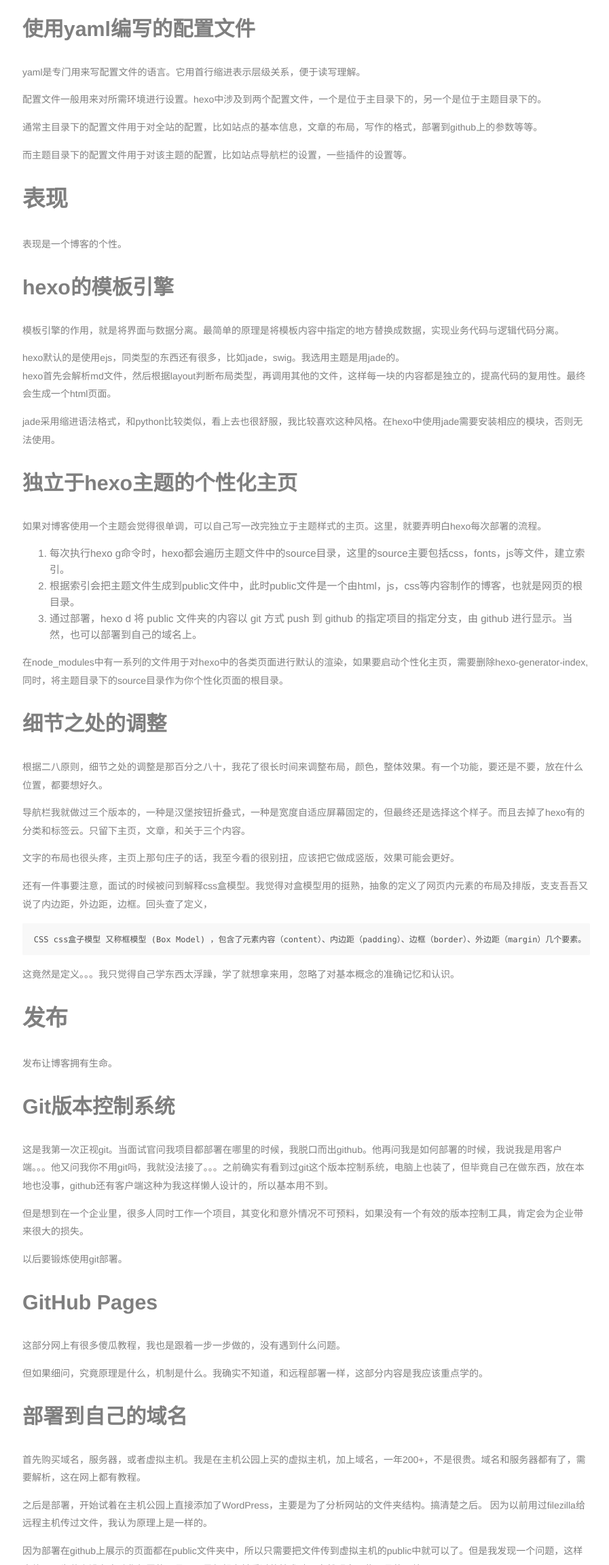
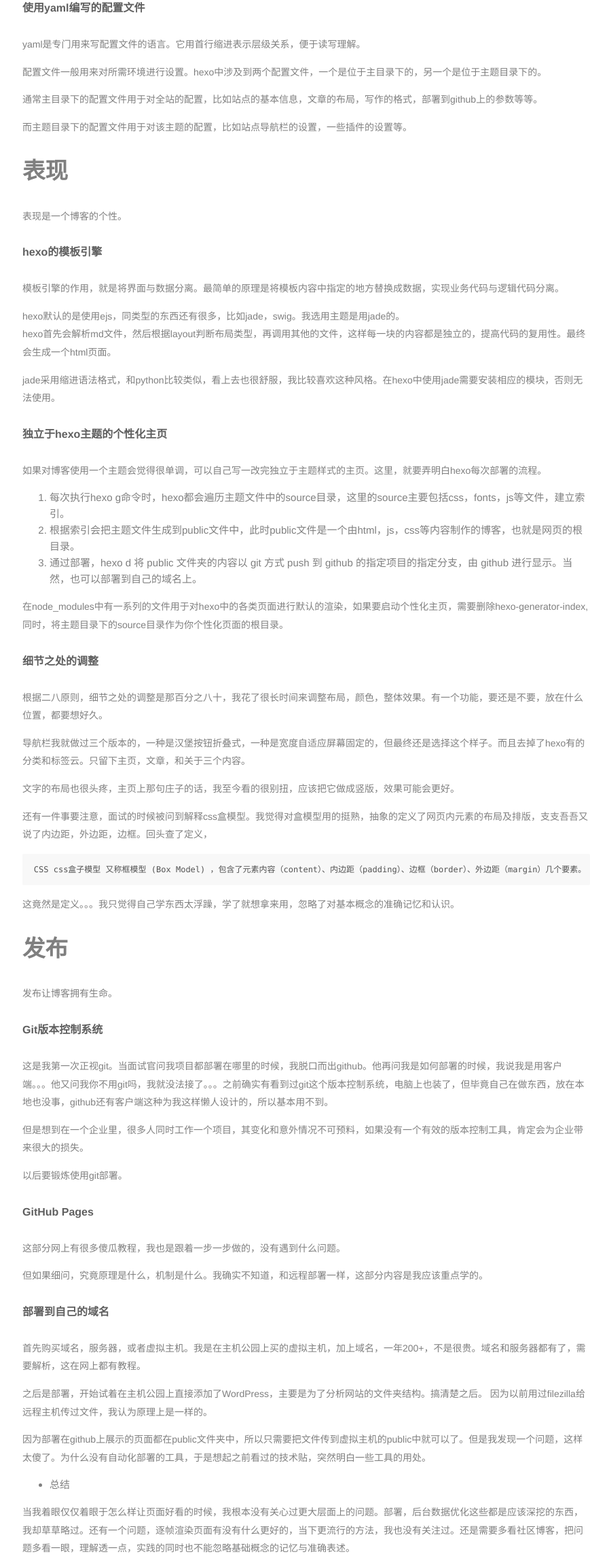
Before and after one commit to Potato-W/changshunwang.github.io, a plain HTML site: page 2017/03/21/hexo原理浅析/index.html in a window 1280 px wide. Shown: the part 1764-4066 px from the top of the page at 68% size, without its empty margins (381-1278 px from the left). Drawn offline with Linux system fonts and the light colour scheme.

Commit message:
Site updated: 2017-03-22 01:58:59

```diff
--- a/2017/03/21/hexo原理浅析/index.html
+++ b/2017/03/21/hexo原理浅析/index.html
@@ -33,35 +33,35 @@
 <h1 id="内容"><a href="#内容" class="headerlink" title="内容"></a>内容</h1><p>内容是一个博客的灵魂。</p>
 <h4 id="hexo的文件夹结构"><a href="#hexo的文件夹结构" class="headerlink" title="hexo的文件夹结构"></a>hexo的文件夹结构</h4><p>.<br>├── _config.yml<br>├── db.json<br>├── node_modules<br>├── package.json<br>├── public<br>├── scaffolds<br>├── source #所有文章文件放在这里<br>└── themes #主题文件夹</p>
 <p><strong>_config.yml</strong>&nbsp; 站点的配置文件。<br><strong>db.json</strong> &nbsp; 缓存文件<br><strong>node_modules</strong> &nbsp; 安装的插件以及hexo所需的一些node.js模块。<br><strong>package.json</strong>&nbsp; 应用程序信息，配置hexo运行需要的js包。<br><strong>public</strong>&nbsp; 最终所见网页的所有内容<br><strong>scaffolds</strong> &nbsp; 模板文件夹。当新建一个文章时，会默认包含对应模板的内容。<br><strong>source</strong>&nbsp; 资源文件夹是存放用户资源的地方。所有的源文件都会被保存在_post文件夹中。除 <em>posts 文件夹之外，开头命名为 </em> (下划线)的文件 / 文件夹和隐藏的文件将会被忽略。Markdown 和 HTML 文件会被解析并放到 public 文件夹，而其他文件会被拷贝过去。<br><strong>themes</strong>&nbsp; 存放主题文件，hexo会根据主题来生成静态页面。</p>
-<h2 id="使用markdown编写的博客文章"><a href="#使用markdown编写的博客文章" class="headerlink" title="使用markdown编写的博客文章"></a>使用markdown编写的博客文章</h2><p>之所以选择hexo做博客一个原因就是它支持markdown。用markdown写文章感觉特别爽，只需要记住简单的几个语法，而且可以把全部的注意力放在文字本身上，而不用去过多的关注排版。</p>
-<h2 id="使用yaml编写的配置文件"><a href="#使用yaml编写的配置文件" class="headerlink" title="使用yaml编写的配置文件"></a>使用yaml编写的配置文件</h2><p>yaml是专门用来写配置文件的语言。它用首行缩进表示层级关系，便于读写理解。</p>
+<h4 id="使用markdown编写的博客文章"><a href="#使用markdown编写的博客文章" class="headerlink" title="使用markdown编写的博客文章"></a>使用markdown编写的博客文章</h4><p>之所以选择hexo做博客一个原因就是它支持markdown。用markdown写文章感觉特别爽，只需要记住简单的几个语法，而且可以把全部的注意力放在文字本身上，而不用去过多的关注排版。</p>
+<h4 id="使用yaml编写的配置文件"><a href="#使用yaml编写的配置文件" class="headerlink" title="使用yaml编写的配置文件"></a>使用yaml编写的配置文件</h4><p>yaml是专门用来写配置文件的语言。它用首行缩进表示层级关系，便于读写理解。</p>
 <p>配置文件一般用来对所需环境进行设置。hexo中涉及到两个配置文件，一个是位于主目录下的，另一个是位于主题目录下的。</p>
 <p>通常主目录下的配置文件用于对全站的配置，比如站点的基本信息，文章的布局，写作的格式，部署到github上的参数等等。</p>
 <p>而主题目录下的配置文件用于对该主题的配置，比如站点导航栏的设置，一些插件的设置等。</p>
 <h1 id="表现"><a href="#表现" class="headerlink" title="表现"></a>表现</h1><p>表现是一个博客的个性。</p>
-<h2 id="hexo的模板引擎"><a href="#hexo的模板引擎" class="headerlink" title="hexo的模板引擎"></a>hexo的模板引擎</h2><p>模板引擎的作用，就是将界面与数据分离。最简单的原理是将模板内容中指定的地方替换成数据，实现业务代码与逻辑代码分离。</p>
+<h4 id="hexo的模板引擎"><a href="#hexo的模板引擎" class="headerlink" title="hexo的模板引擎"></a>hexo的模板引擎</h4><p>模板引擎的作用，就是将界面与数据分离。最简单的原理是将模板内容中指定的地方替换成数据，实现业务代码与逻辑代码分离。</p>
 <p>hexo默认的是使用ejs，同类型的东西还有很多，比如jade，swig。我选用主题是用jade的。<br>hexo首先会解析md文件，然后根据layout判断布局类型，再调用其他的文件，这样每一块的内容都是独立的，提高代码的复用性。最终会生成一个html页面。</p>
 <p>jade采用缩进语法格式，和python比较类似，看上去也很舒服，我比较喜欢这种风格。在hexo中使用jade需要安装相应的模块，否则无法使用。</p>
-<h2 id="独立于hexo主题的个性化主页"><a href="#独立于hexo主题的个性化主页" class="headerlink" title="独立于hexo主题的个性化主页"></a>独立于hexo主题的个性化主页</h2><p>如果对博客使用一个主题会觉得很单调，可以自己写一改完独立于主题样式的主页。这里，就要弄明白hexo每次部署的流程。</p>
+<h4 id="独立于hexo主题的个性化主页"><a href="#独立于hexo主题的个性化主页" class="headerlink" title="独立于hexo主题的个性化主页"></a>独立于hexo主题的个性化主页</h4><p>如果对博客使用一个主题会觉得很单调，可以自己写一改完独立于主题样式的主页。这里，就要弄明白hexo每次部署的流程。</p>
 <ol>
 <li>每次执行hexo g命令时，hexo都会遍历主题文件中的source目录，这里的source主要包括css，fonts，js等文件，建立索引。</li>
 <li>根据索引会把主题文件生成到public文件中，此时public文件是一个由html，js，css等内容制作的博客，也就是网页的根目录。</li>
 <li>通过部署，hexo d 将 public 文件夹的内容以 git 方式 push 到 github 的指定项目的指定分支，由 github 进行显示。当然，也可以部署到自己的域名上。</li>
 </ol>
 <p>在node_modules中有一系列的文件用于对hexo中的各类页面进行默认的渲染，如果要启动个性化主页，需要删除hexo-generator-index,同时，将主题目录下的source目录作为你个性化页面的根目录。</p>
-<h2 id="细节之处的调整"><a href="#细节之处的调整" class="headerlink" title="细节之处的调整"></a>细节之处的调整</h2><p>根据二八原则，细节之处的调整是那百分之八十，我花了很长时间来调整布局，颜色，整体效果。有一个功能，要还是不要，放在什么位置，都要想好久。</p>
+<h4 id="细节之处的调整"><a href="#细节之处的调整" class="headerlink" title="细节之处的调整"></a>细节之处的调整</h4><p>根据二八原则，细节之处的调整是那百分之八十，我花了很长时间来调整布局，颜色，整体效果。有一个功能，要还是不要，放在什么位置，都要想好久。</p>
 <p>导航栏我就做过三个版本的，一种是汉堡按钮折叠式，一种是宽度自适应屏幕固定的，但最终还是选择这个样子。而且去掉了hexo有的分类和标签云。只留下主页，文章，和关于三个内容。</p>
 <p>文字的布局也很头疼，主页上那句庄子的话，我至今看的很别扭，应该把它做成竖版，效果可能会更好。</p>
 <p>还有一件事要注意，面试的时候被问到解释css盒模型。我觉得对盒模型用的挺熟，抽象的定义了网页内元素的布局及排版，支支吾吾又说了内边距，外边距，边框。回头查了定义，</p>
 <figure class="highlight plain"><table><tr><td class="gutter"><pre><div class="line">1</div></pre></td><td class="code"><pre><div class="line">CSS css盒子模型 又称框模型 (Box Model) ，包含了元素内容（content）、内边距（padding）、边框（border）、外边距（margin）几个要素。</div></pre></td></tr></table></figure>
 <p>这竟然是定义。。。我只觉得自己学东西太浮躁，学了就想拿来用，忽略了对基本概念的准确记忆和认识。</p>
 <h1 id="发布"><a href="#发布" class="headerlink" title="发布"></a>发布</h1><p>发布让博客拥有生命。</p>
-<h2 id="Git版本控制系统"><a href="#Git版本控制系统" class="headerlink" title="Git版本控制系统"></a>Git版本控制系统</h2><p>这是我第一次正视git。当面试官问我项目都部署在哪里的时候，我脱口而出github。他再问我是如何部署的时候，我说我是用客户端。。。他又问我你不用git吗，我就没法接了。。。之前确实有看到过git这个版本控制系统，电脑上也装了，但毕竟自己在做东西，放在本地也没事，github还有客户端这种为我这样懒人设计的，所以基本用不到。</p>
+<h4 id="Git版本控制系统"><a href="#Git版本控制系统" class="headerlink" title="Git版本控制系统"></a>Git版本控制系统</h4><p>这是我第一次正视git。当面试官问我项目都部署在哪里的时候，我脱口而出github。他再问我是如何部署的时候，我说我是用客户端。。。他又问我你不用git吗，我就没法接了。。。之前确实有看到过git这个版本控制系统，电脑上也装了，但毕竟自己在做东西，放在本地也没事，github还有客户端这种为我这样懒人设计的，所以基本用不到。</p>
 <p>但是想到在一个企业里，很多人同时工作一个项目，其变化和意外情况不可预料，如果没有一个有效的版本控制工具，肯定会为企业带来很大的损失。</p>
 <p>以后要锻炼使用git部署。</p>
-<h2 id="GitHub-Pages"><a href="#GitHub-Pages" class="headerlink" title="GitHub Pages"></a>GitHub Pages</h2><p>这部分网上有很多傻瓜教程，我也是跟着一步一步做的，没有遇到什么问题。</p>
+<h4 id="GitHub-Pages"><a href="#GitHub-Pages" class="headerlink" title="GitHub Pages"></a>GitHub Pages</h4><p>这部分网上有很多傻瓜教程，我也是跟着一步一步做的，没有遇到什么问题。</p>
 <p>但如果细问，究竟原理是什么，机制是什么。我确实不知道，和远程部署一样，这部分内容是我应该重点学的。</p>
-<h2 id="部署到自己的域名"><a href="#部署到自己的域名" class="headerlink" title="部署到自己的域名"></a>部署到自己的域名</h2><p>首先购买域名，服务器，或者虚拟主机。我是在主机公园上买的虚拟主机，加上域名，一年200+，不是很贵。域名和服务器都有了，需要解析，这在网上都有教程。</p>
+<h4 id="部署到自己的域名"><a href="#部署到自己的域名" class="headerlink" title="部署到自己的域名"></a>部署到自己的域名</h4><p>首先购买域名，服务器，或者虚拟主机。我是在主机公园上买的虚拟主机，加上域名，一年200+，不是很贵。域名和服务器都有了，需要解析，这在网上都有教程。</p>
 <p>之后是部署，开始试着在主机公园上直接添加了WordPress，主要是为了分析网站的文件夹结构。搞清楚之后。 因为以前用过filezilla给远程主机传过文件，我认为原理上是一样的。</p>
 <p>因为部署在github上展示的页面都在public文件夹中，所以只需要把文件传到虚拟主机的public中就可以了。但是我发现一个问题，这样太傻了。为什么没有自动化部署的工具，于是想起之前看过的技术贴，突然明白一些工具的用处。</p>
 <ul>
```
